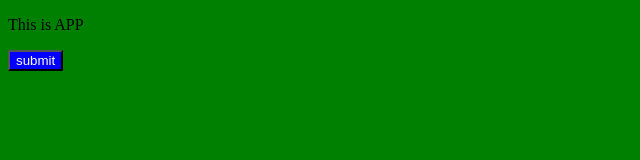
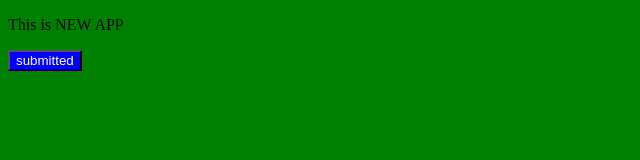
Before and after one commit to trung191003/git-tutorial, a plain HTML site: page index.html in a window 1280 px wide. Shown: the full height of the page, 0-640 px from the left. Drawn offline with Linux system fonts and the light colour scheme.

Commit message:
Update index.html

```diff
--- a/index.html
+++ b/index.html
@@ -8,7 +8,7 @@
     <title>Document</title>
 </head>
 <body>
-    <p>This is APP</p>
-    <button>submit</button>
+    <p>This is NEW APP</p>
+    <button>submitted</button>
 </body>
 </html>
```
